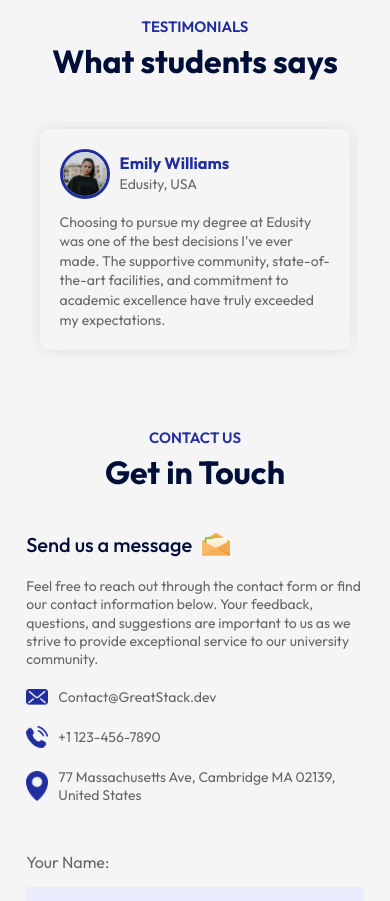
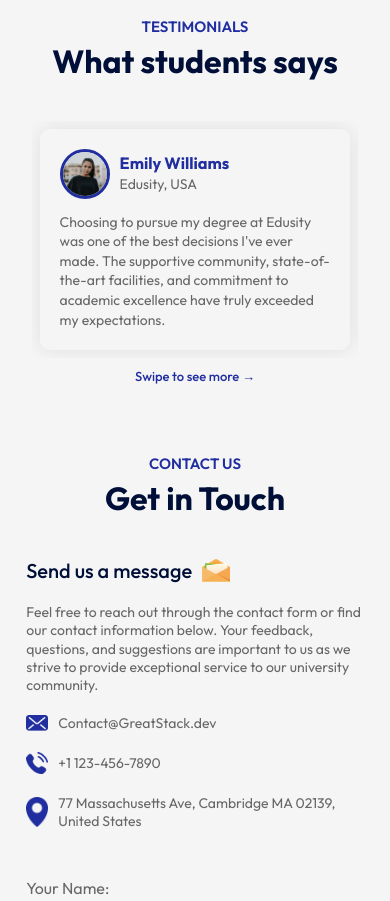
Before and after one commit to omsonawane7850/university-webpage, a React (Vite) app: page / in a window 390 px wide. Shown: the part 3520-4421 px from the top of the page. Built offline with nearby package versions, Linux system fonts and the light colour scheme.

Commit message:
fix para alignment

```diff
--- a/src/components/testimonials/Testimonials.module.css
+++ b/src/components/testimonials/Testimonials.module.css
@@ -97,7 +97,7 @@
   }
 }
 
-/* ---------- Mobile (<= 600px): 1 slide, swipe se chalega, arrows hide ---------- */
+/* ---------- Mobile (<= 600px): swipe slider + peek + hint ---------- */
 @media (max-width: 600px) {
   .testimonials {
     margin: 40px auto;
@@ -117,14 +117,15 @@
     display: none;
   }
   .slider ul {
-    width: 400%;
-    transform: none !important; /* JS ka inline transform ignore */
+    width: auto;
+    transform: none !important;
     transition: none;
   }
   .slider ul li {
-    flex: 0 0 25%;
-    width: 25%;
+    flex: 0 0 100%;
+    width: auto;
     padding: 8px;
+    box-sizing: border-box;
     scroll-snap-align: start;
   }
   .slide {
@@ -141,4 +142,16 @@
   .slide p {
     font-size: 14px;
   }
+
+  /* Swipe hint */
+  .testimonials::after {
+    content: "Swipe to see more →";
+    display: block;
+    width: 100%;
+    text-align: center;
+    margin-top: 10px;
+    font-size: 13px;
+    font-weight: 500;
+    color: #212ea0;
+  }
 }
```
